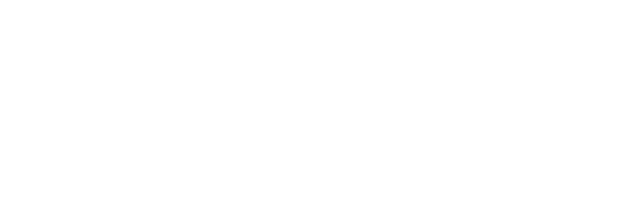
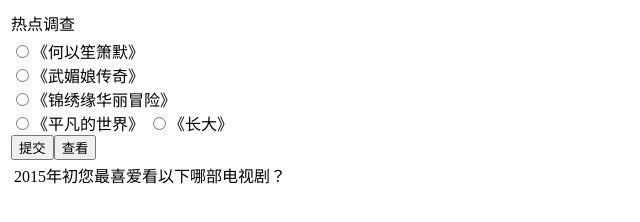
Before and after one commit to zhaoliping1118/zlp1018.github.io, a plain HTML site: page index.html in a window 1280 px wide. Shown: the whole page, without its empty margins (0-640 px from the left). Drawn offline with Linux system fonts and the light colour scheme.

Commit message:
Update index.html

```diff
--- a/index.html
+++ b/index.html
@@ -1,7 +1,20 @@
 <html>
 <body>
 <table>
-<tr><td></td></tr>
+  <tr><td>热点调查</td></tr>
+  <tr><td><table>
+    <tr><td>2015年初您最喜爱看以下哪部电视剧？</td></tr>
+    <form method="post">
+    <input type="radio" name="q-498" value="2749">《何以笙箫默》<br>
+    <input type="radio" name="q-498" value="2750">《武媚娘传奇》<br>
+    <input type="radio" name="q-498" value="2751">《锦绣缘华丽冒险》<br>
+    <input type="radio" name="q-498" value="2752">《平凡的世界》
+    <input type="radio" name="q-498" value="2753">《长大》<br>
+    <input type="submit" value="提交">
+      <input type="button" name="viewresult" value="查看">
+  </table>
+  </tr>
+
 
 
 
```
